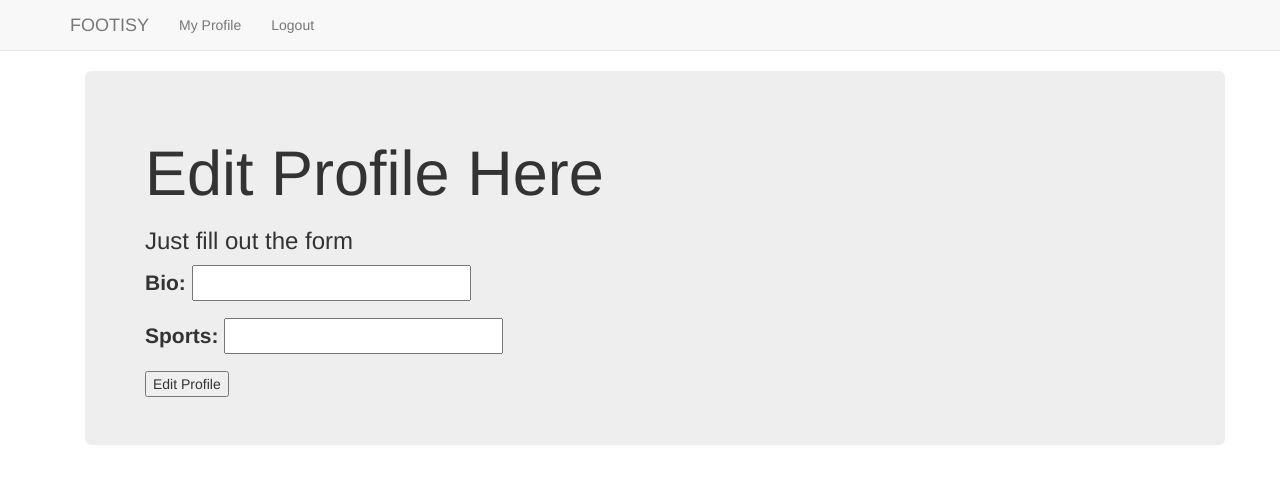
After one commit to jmiranda-conncoll/Footisy, a Django app: page /signUps/editProfile/ in a window 1280 px wide. The commit adds this page. Shown: the top 484 px of the page. Run offline with Django 3.2, Linux system fonts and the light colour scheme; the visitor is signed in with stand-in values (Sample User, id 1); some libraries are stand-ins or nearby versions.

```diff
--- a/signUps/forms.py
+++ b/signUps/forms.py
@@ -8,7 +8,8 @@ class UserForm(forms.ModelForm):
     class Meta():
         model = User
         fields = ('username','first_name','last_name','password','email')
-""" class UserProfileInfoForm(forms.ModelForm):
-     class Meta():
-         model = Accounts
-         fields = ('portfolio_site','profile_pic') """
+
+class UserProfileInfoForm(forms.ModelForm):
+    class Meta():
+        model = Accounts
+        fields = ('bio','sports')
--- a/signUps/models.py
+++ b/signUps/models.py
@@ -17,3 +17,5 @@ class Accounts(models.Model):
     bio = models.CharField(max_length=300)
 
     sports = models.CharField(max_length=150)
+
+    profile_pic = models.ImageField()
--- /dev/null
+++ b/signUps/templates/editProfile.html
@@ -0,0 +1,16 @@
+{% extends "base.html" %}
+{% load static %}
+{% block body_block %}
+  <div class="container">
+    <div class="jumbotron">
+        <h1>Edit Profile Here</h1>
+        <h3>Just fill out the form</h3>
+<form enctype="multipart/form-data" method="POST">
+          {% csrf_token %}
+          {{ user_profile_form.as_p }}
+          <input type="submit" name="" value="Edit Profile">
+        </form>
+
+    </div>
+  </div>
+{% endblock %}
--- a/signUps/templates/profile.html
+++ b/signUps/templates/profile.html
@@ -14,6 +14,7 @@
                 <div class="jumbotron">
 
                 <div class="pl2">
+                    <a class="navbar-link" href="{% url 'signUps:editProfile' %}">Edit Profile</a>
 
                     <p class="mb2">Bio: {{ profile.bio }} </p>
 
--- a/signUps/urls.py
+++ b/signUps/urls.py
@@ -9,4 +9,5 @@ urlpatterns = [
     url(r'^register/$',views.register,name='register'),
     url(r'^user_login/$',views.user_login,name='user_login'),
     url(r'^profile/$', views.profile, name='profile'),
+    url(r'^editProfile/$',views.editProfile,name='editProfile'),
 ]
--- a/signUps/views.py
+++ b/signUps/views.py
@@ -1,5 +1,5 @@
 from django.shortcuts import render
-from signUps.forms import UserForm
+from signUps.forms import UserForm, UserProfileInfoForm
 from django.contrib.auth import authenticate, login, logout
 from django.http import HttpResponseRedirect, HttpResponse
 from django.urls import reverse
@@ -70,3 +70,20 @@ def profile(request):
         "profile": profile_objs,
     }
     return render(request, "profile.html", context)
+
+@login_required
+def editProfile(request):
+    if request.method == 'POST':
+        user_profile_form = UserProfileInfoForm(data=request.POST)
+        if user_profile_form.is_valid():
+            user = request.user
+            a = Accounts.objects.get(user_id = user.id)
+            #a = user_profile_form.
+            #a.profile_pic = user_profile_form.profile_pic
+            a.save()
+        else:
+            print(user_profile_form.errors)
+    else:
+        user_profile_form = UserProfileInfoForm()
+    return render(request,'editProfile.html',
+                          {'user_profile_form':user_profile_form,})
```
Also changed, not shown: signUps/migrations/0004_accounts_profile_pic.py (added).
